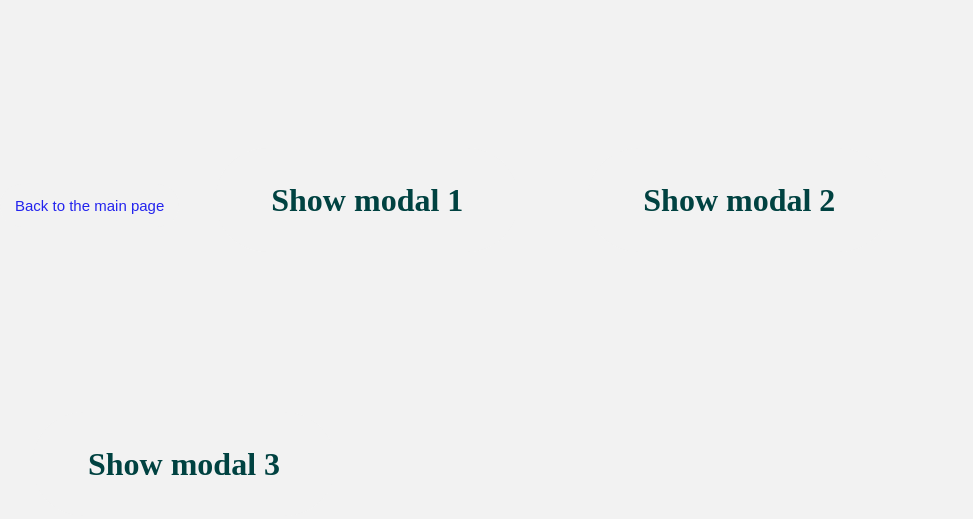
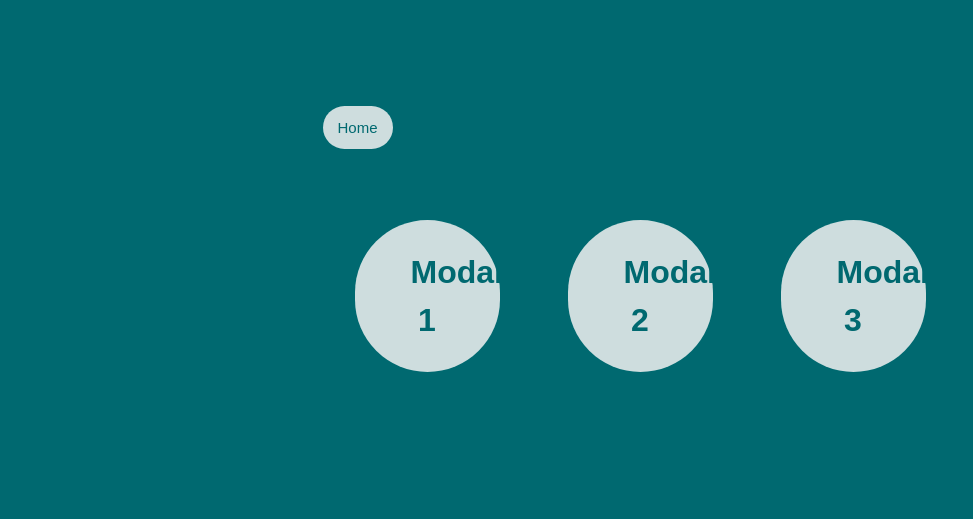
Before and after one commit to JoannaLapa/3-column-card-component-with-simple-js-excercises, a website: page modal-windows.html in a window 1280 px wide. Shown: the whole page, without its empty margins (0-973 px from the left). Drawn offline with Linux system fonts and the light colour scheme.

Commit message:
'html structure corrected'

```diff
--- a/modal-windows.html
+++ b/modal-windows.html
@@ -9,17 +9,21 @@
     <link rel="stylesheet" href="dist/css/main.min.css">
 </head>
 
-<body>
-    <header>
-        <a class="btn" href="index.html">Back to the main page</a>
-        <button class="show-modal">Show modal 1</button>
-        <button class="show-modal">Show modal 2</button>
-        <button class="show-modal">Show modal 3</button>
+<body class="bg-primary--400">
+    <header class="modal__header-wraper">
+        <div class="home-btn__box">
+            <a class="btn active-states-primary--400 txt-primary--400" href="index.html">Home</a>
+        </div>
+       <div class="modal-btn__box">
+        <button class="show-modal btn active-states-primary--400 txt-primary--400">Modal 1</button>
+        <button class="show-modal btn active-states-primary--400 txt-primary--400">Modal 2</button>
+        <button class="show-modal btn active-states-primary--400 txt-primary--400">Modal 3</button>
+    </div>
     </header>
     <main>
         <div class="modal hidden" id="modal">
             <button class="close-modal" id="close-modal">&times;</button>
-            <h1 class="primary-heading">I'm a modal window</h1>
+            <h1 class="primary-heading txt-neutral--200">I'm a modal window</h1>
             <p class="paragraph">Lorem, ipsum dolor sit amet consectetur adipisicing elit. Quod eos, dolores itaque, deleniti nemo qui est
                 repellendus expedita, aliquid explicabo unde eveniet atque? Atque soluta similique ex assumenda nostrum
                 possimus?</p>
```
Also changed, not shown: index.html (+5 -5 lines), pig-game.html (+1 -0 lines), 4 other files.
